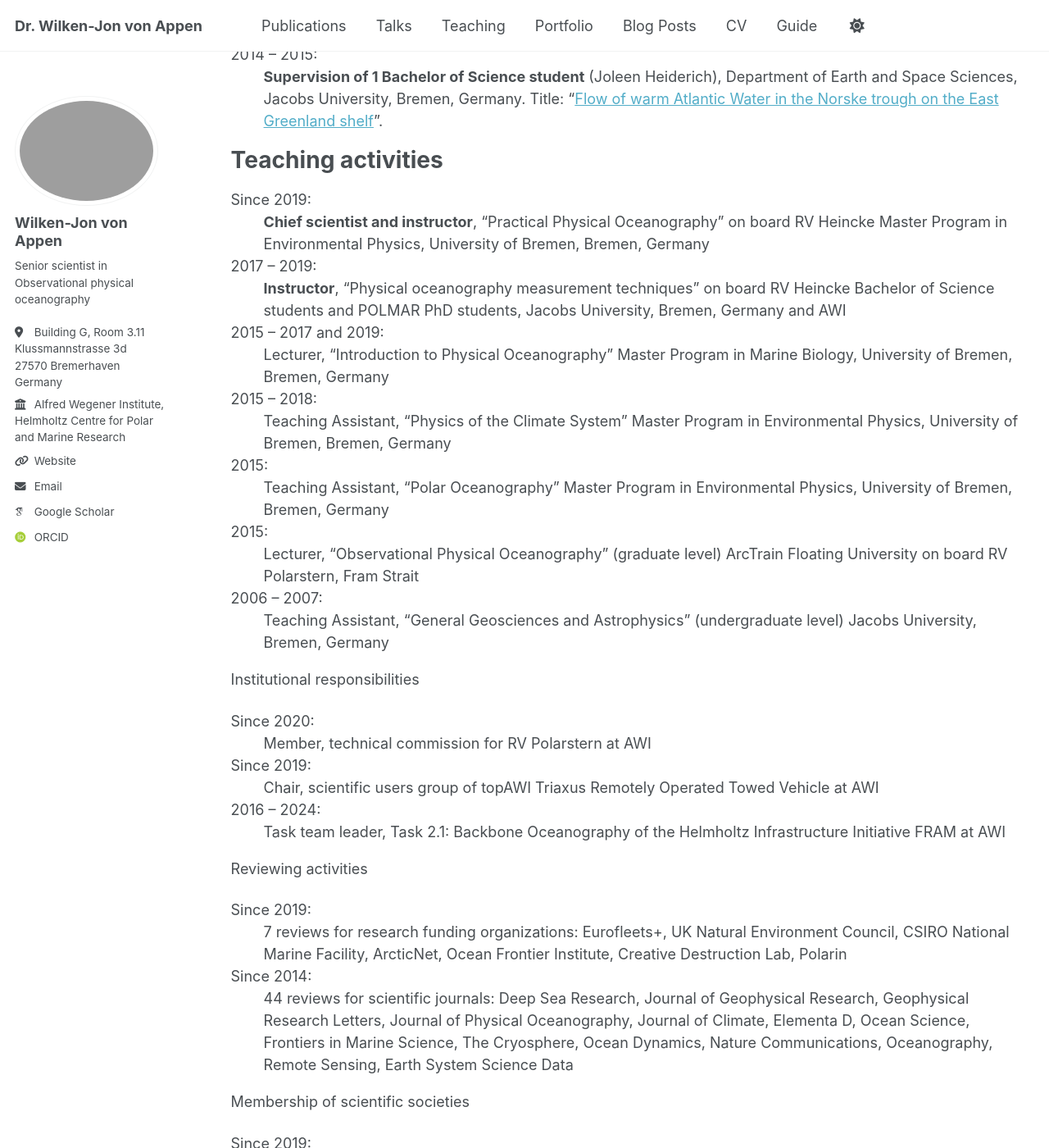
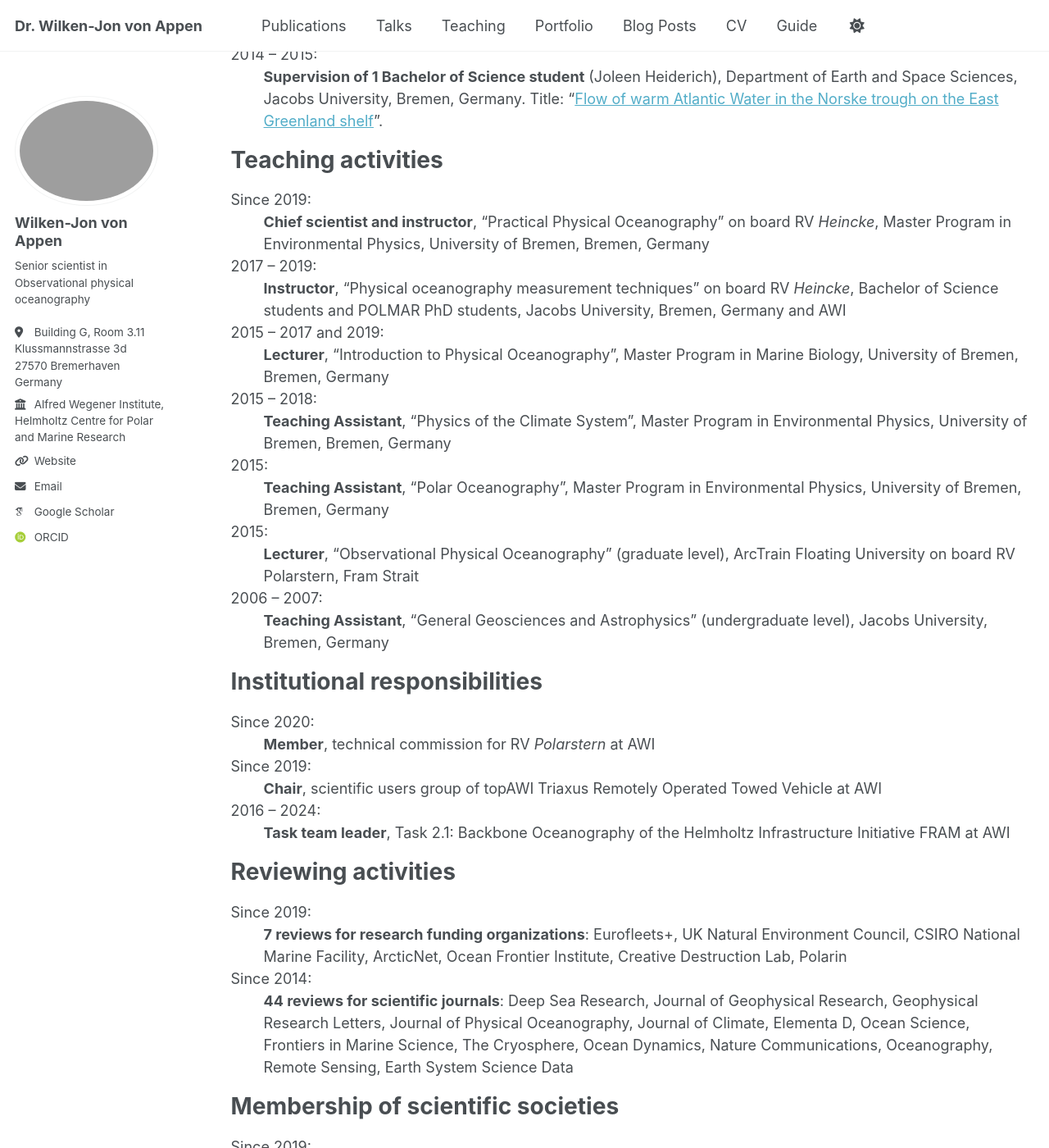
Before and after one commit to wjvappen/wjvappen, a Jekyll site: the page built from _pages/cv.md, in a window 1280 px wide and 1400 px high, scrolled down 2737 px. Shown: the whole window at 82% size. Built offline with Jekyll 4.4.1, drawn with Linux system fonts in a browser that asks for light colours; some web fonts are replaced; a script bundle is joined from its source files by our own code; library files that are not in the unit come from our copies; some of the changed text lies outside the part shown.

Commit message:
Update cv.md

```diff
--- a/_pages/cv.md
+++ b/_pages/cv.md
@@ -135,62 +135,65 @@ Teaching activities
 ======
 
 Since 2019:
-: **Chief scientist and instructor**, “Practical Physical Oceanography” on board RV Heincke
+: **Chief scientist and instructor**, “Practical Physical Oceanography” on board RV _Heincke_,
 Master Program in Environmental Physics, University of Bremen, Bremen, Germany
 
 2017 – 2019:
-: **Instructor**, “Physical oceanography measurement techniques” on board RV Heincke
+: **Instructor**, “Physical oceanography measurement techniques” on board RV _Heincke_,
 Bachelor of Science students and POLMAR PhD students,
 Jacobs University, Bremen, Germany and AWI
 
 2015 – 2017 and 2019:
-: Lecturer, “Introduction to Physical Oceanography”
+: **Lecturer**, “Introduction to Physical Oceanography”,
 Master Program in Marine Biology, University of Bremen, Bremen, Germany
 
 2015 – 2018:
-: Teaching Assistant, “Physics of the Climate System”
+: **Teaching Assistant**, “Physics of the Climate System”,
 Master Program in Environmental Physics, University of Bremen, Bremen, Germany
 
 2015:
-: Teaching Assistant, “Polar Oceanography”
+: **Teaching Assistant**, “Polar Oceanography”,
 Master Program in Environmental Physics, University of Bremen, Bremen, Germany
 
 2015:
-: Lecturer, “Observational Physical Oceanography” (graduate level)
+: **Lecturer**, “Observational Physical Oceanography” (graduate level),
 ArcTrain Floating University on board RV Polarstern, Fram Strait
 
 2006 – 2007:
-: Teaching Assistant, “General Geosciences and Astrophysics” (undergraduate level)
+: **Teaching Assistant**, “General Geosciences and Astrophysics” (undergraduate level),
 Jacobs University, Bremen, Germany
 
 Institutional responsibilities
+======
 
 Since 2020:
-: Member, technical commission for RV Polarstern at AWI
+: **Member**, technical commission for RV _Polarstern_ at AWI
 
 Since 2019:
-: Chair, scientific users group of topAWI Triaxus Remotely Operated Towed Vehicle at AWI
+: **Chair**, scientific users group of topAWI Triaxus Remotely Operated Towed Vehicle at AWI
 
 2016 – 2024:
-: Task team leader, Task 2.1: Backbone Oceanography of the Helmholtz Infrastructure Initiative FRAM at AWI
+: **Task team leader**, Task 2.1: Backbone Oceanography of the Helmholtz Infrastructure Initiative FRAM at AWI
 
 Reviewing activities
+======
 
 Since 2019:
-: 7 reviews for research funding organizations:
+: **7 reviews for research funding organizations**:
 Eurofleets+, UK Natural Environment Council, CSIRO National Marine Facility, ArcticNet, Ocean Frontier Institute, Creative Destruction Lab, Polarin
 
 Since 2014:
-: 44 reviews for scientific journals:
+: **44 reviews for scientific journals**:
 Deep Sea Research, Journal of Geophysical Research, Geophysical Research Letters, Journal of Physical Oceanography, Journal of Climate, Elementa D, Ocean Science, Frontiers in Marine Science, The Cryosphere, Ocean Dynamics, Nature Communications, Oceanography, Remote Sensing, Earth System Science Data
 
 Membership of scientific societies
+======
 
 Since 2019:
-: Member, The Oceanography Society
+: **Member**, The Oceanography Society
 
 Since 2008:
-: Member, American Geophysical Union
+: **Member**, American Geophysical Union
 
 
 
```
